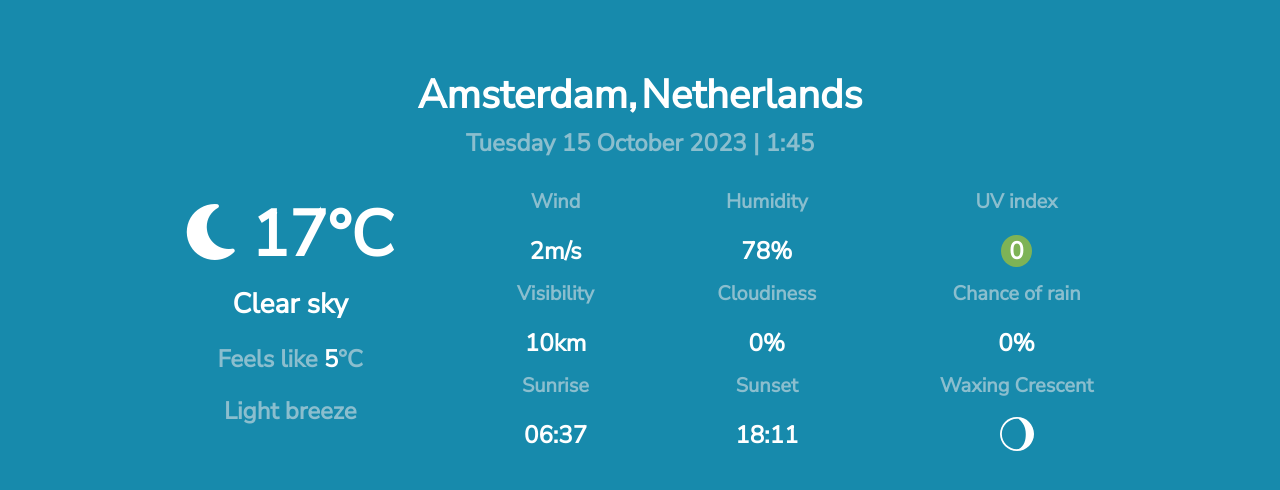
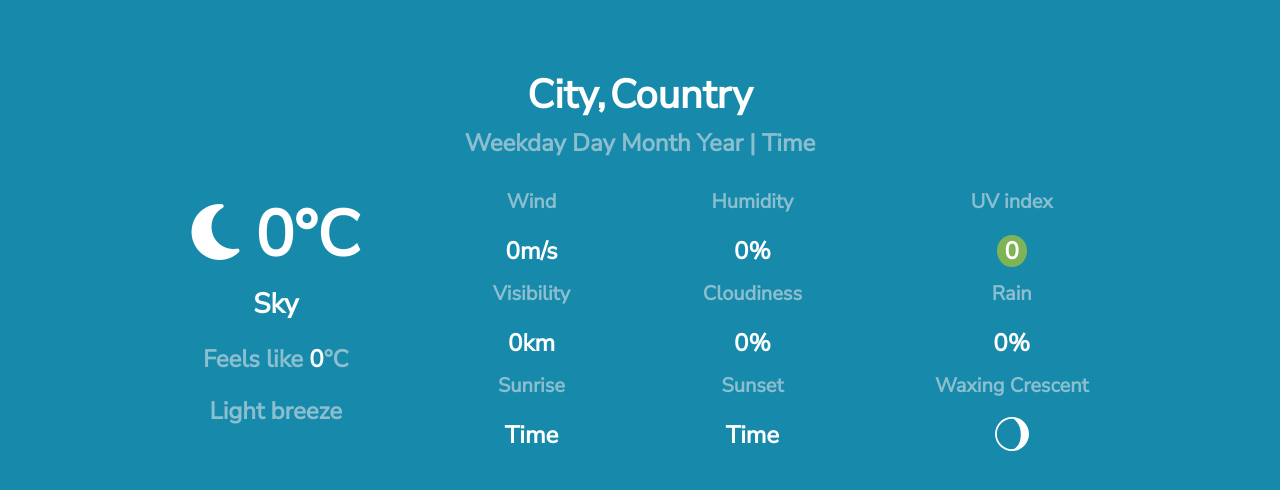
Before and after one commit to Khudaverdi27/weather-App, a plain HTML site: page index.html in a window 1280 px wide. Shown: the part 82-572 px from the top of the page. Drawn offline with nearby package versions, Linux system fonts and the light colour scheme.

Commit message:
some fixes

```diff
--- a/index.html
+++ b/index.html
@@ -36,55 +36,55 @@
     </nav>
     <div class="grid-container container">
         <div class="grid-item">
-            <span class="fs-1 city">Amsterdam,</span> <span class="country fs-1">Netherlands</span>
-            <p class="fs-4">Tuesday 15 October 2023 | 1:45</p>
+            <span class="fs-1 city">City,</span> <span class="country fs-1">Country</span>
+            <p class="fs-4">Weekday Day Month Year | Time</p>
         </div>
         <div class="grid-item">
-            <p class="fs-5">Wind</p>
-            <span class="fs-4 changeContent">2m/s</span>
+            <p class="f-size">Wind</p>
+            <span class="fs-4 changeContent">0m/s</span>
         </div>
         <div class="grid-item">
-            <p class="fs-5">Humidity</p>
-            <span class="fs-4 changeContent">78%</span>
+            <p class="f-size">Humidity</p>
+            <span class="fs-4 changeContent">0%</span>
         </div>
         <div class="grid-item">
-            <p class="fs-5">UV index</p>
+            <p class="f-size">UV index</p>
             <span class="rounded-circle uvIndex px-2 fs-4 changeContent">0</span>
         </div>
         <div class="grid-item">
 
             <i class="me-3 fa-regular fa-moon text-white fw-bold "></i><span
-                class="temprature fw-bold changeContent">17°C</span>
-            <p class="text-white fs-3">Clear sky</p>
-            <p class="fs-4">Feels like <span class="changeContent">5</span>°C</p>
+                class="temprature fw-bold changeContent">0°C</span>
+            <p class="text-white fs-3 skyCoundation ">Sky</p>
+            <p class="fs-4">Feels like <span class="changeContent">0</span>°C</p>
             <p class="fs-4 changeContent">Light breeze
 
             </p>
         </div>
 
         <div class="grid-item">
-            <p class="fs-5">Visibility</p>
-            <span class="fs-4 changeContent">10km</span>
+            <p class="f-size">Visibility</p>
+            <span class="fs-4 changeContent">0km</span>
         </div>
         <div class="grid-item">
-            <p class="fs-5">Cloudiness</p>
+            <p class="f-size">Cloudiness</p>
             <span class="fs-4 changeContent">0%</span>
         </div>
         <div class="grid-item">
-            <p class="fs-5">Chance of rain</p>
+            <p class="f-size">Rain</p>
             <span class="fs-4 changeContent">0%</span>
         </div>
 
         <div class="grid-item">
-            <p class="fs-5">Sunrise</p>
-            <span class="fs-4 changeContent">06:37</span>
+            <p class="f-size">Sunrise</p>
+            <span class="fs-4 changeContent">Time</span>
         </div>
         <div class="grid-item">
-            <p class="fs-5">Sunset</p>
-            <span class="fs-4 changeContent">18:11</span>
+            <p class="f-size">Sunset</p>
+            <span class="fs-4 changeContent">Time</span>
         </div>
         <div class="grid-item">
-            <p class="fs-5">Waxing Crescent</p>
+            <p class="f-size">Waxing Crescent</p>
             <img src="moon-waxing-crescent.svg" alt="" srcset="">
         </div>
 
--- a/script.js
+++ b/script.js
@@ -1,6 +1,7 @@
 const inputUser = document.querySelector(".inputUser");
 const country = document.querySelector(".country");
 const city = document.querySelector(".city");
+const skyCoundation = document.querySelector(".skyCoundation");
 const changeContent = document.querySelectorAll(".changeContent");
 const url = "https://api.openweathermap.org/data/2.5/";
 const key = "1882ca3053a86bff2e348a30b9d66d62";
@@ -8,6 +9,7 @@ const key = "1882ca3053a86bff2e348a30b9d66d62";
 const setQuery = (e) => {
     if (e.keyCode === 13) {
         getResult(inputUser.value);
+        // test(inputUser.value)
         e.preventDefault()
     }
 };
@@ -15,7 +17,9 @@ const setQuery = (e) => {
 inputUser.addEventListener("keypress", setQuery);
 
 const getResult = async (cityName) => {
-    const query = `${url}weather?q=${cityName}&appid=${key}&lang=az`;
+    const query = `${url}weather?q=${cityName}&appid=${key}&lang=en`;
+
+
 
     try {
         const response = await fetch(query);
@@ -29,19 +33,49 @@ const getResult = async (cityName) => {
         console.error("error: ", error);
     }
 };
-
+let sunriseSetArr = []
 const displayResult = (result) => {
     country.textContent = result.sys.country
     city.textContent = result.name + ","
     console.log(result);
+    changetUNIX(result.sys.sunrise, result.sys.sunset)
     for (let i = 0; i < changeContent.length; i++) {
         changeContent[0].textContent = result.wind.speed + "m/s"
         changeContent[1].textContent = result.main.humidity + "%"
         changeContent[3].textContent = Math.round(result.main.temp - 272.15) + "°C"
         changeContent[4].textContent = Math.round(result.main.feels_like - 272.15)
-        changeContent[6].textContent = (result.visibility) / 1000 + "km"
+        changeContent[6].textContent = Math.round((result.visibility) / 1000) + "km"
         changeContent[7].textContent = result.clouds.all + "%"
+        changeContent[9].textContent = sunriseSetArr[sunriseSetArr.length - 2]
+        changeContent[10].textContent = sunriseSetArr[sunriseSetArr.length - 1]
+        if (result.clouds.all >= 50 && result.clouds.all <= 75) {
+            changeContent[8].textContent = 55 + "%"
+        } else if (result.clouds.all >= 75) {
+            changeContent[8].textContent = 100 + "%"
+        } else {
+            changeContent[8].textContent = 0 + "%"
 
+        }
     }
-    console.log(changeContent);
-};
+
+    skyCoundation.textContent = result.weather[0].description
+}
+console.log(changeContent);
+
+//change to UNIX timestamp to normal timestamp
+function changetUNIX(unixSunrise, unixSunset) {
+    let date = new Date(unixSunrise * 1000)
+    let hours = date.getHours();
+    let minutes = date.getMinutes();
+
+    let dateSunset = new Date(unixSunset * 1000)
+    let hoursSunset = dateSunset.getHours();
+    let minutesSunset = dateSunset.getMinutes();
+
+    sunriseSetArr.push(hours + ":" + minutes, hoursSunset + ":" + minutesSunset);
+}
+
+// async function test(valu) {
+//     let a = await (await fetch(`http://worldtimeapi.org/api/timezone${valu}`)).json()
+//     console.log(a);
+// }
--- a/style.css
+++ b/style.css
@@ -12,6 +12,10 @@ body {
 .bg-light-dark {
     background-color: #0E2D44 !important;
 
+}
+
+.f-size {
+    font-size: 1.25rem;
 }
 
 form {
@@ -72,6 +76,10 @@ form {
 }
 
 @media (max-width: 768px) {
+    .f-size {
+        font-size: 1rem;
+    }
+
     .navbar-brand {
         text-align: center;
         width: 100% !important;
```
